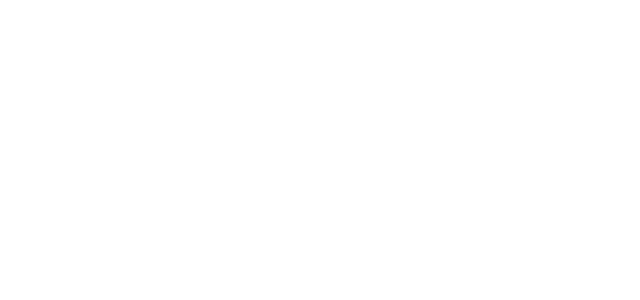
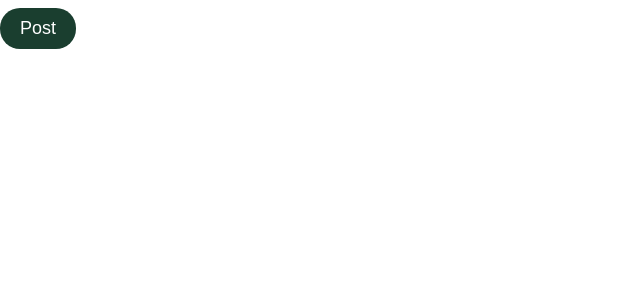
Before and after one commit to isba1/SWAP, a React (Create React App) app in the folder client/: page /post in a window 1280 px wide. Shown: the top 300 px of the page, without its empty margins (0-640 px from the left). Built offline with nearby package versions, Linux system fonts and the light colour scheme.

Commit message:
Fixed Post UI and Transition

```diff
--- a/client/src/App.js
+++ b/client/src/App.js
@@ -1,14 +1,14 @@
 import React from 'react';
 import { BrowserRouter as Router, Routes, Route } from 'react-router-dom';
 import Account from './Login/Account';
-import Post from "./PostUI/components/Post";
+import Post from "./PostUI/Post";
 
 function App() {
   return (
       <Router>
           <Routes>
               <Route path="/login" element={<Account/>} />
-              <Route path="/post" component={<Post/>} />
+              <Route path="/post" element={<Post/>} />
               {/* Add more routes as needed */}
           </Routes>
       </Router>
--- a/client/src/PostUI/components/DropdownMenu.js
+++ b/client/src/PostUI/components/DropdownMenu.js
@@ -1,5 +1,5 @@
 import React from 'react';
-import "../post.module.css"
+import "./Post.css"
 
 function DropdownMenu({selectedOption, setSelectedOption}) {
   const handleSelectChange = (e) => {
--- a/client/src/PostUI/components/FileUpload.js
+++ b/client/src/PostUI/components/FileUpload.js
@@ -1,5 +1,5 @@
 import React from 'react';
-import "../post.module.css";
+import "./Post.css";
 
 function FileUpload({toggle, close, selectedFiles, setSelectedFiles}) {
 
--- a/client/src/PostUI/components/Form.js
+++ b/client/src/PostUI/components/Form.js
@@ -1,5 +1,5 @@
 import React, { useState } from "react";
-import "../post.module.css"
+import "./Post.css"
 import DropdownMenu from "./DropdownMenu";
 
 const Form = ({toggle, setSelectedFiles}) =>{
@@ -13,9 +13,8 @@
         setProductName('');
         setDescription('');
         setCategory('');
+        toggle();
         setSelectedFiles([]);
-        toggle();
-        //AXIOS HERE
     }
 
     return(<div className="formcontainer">
```
Also changed, not shown: client/src/PostUI/Post.js (renamed from client/src/PostUI/components/Post.js, +4 -4 lines), client/src/PostUI/components/Post.css (renamed from client/src/PostUI/post.module.css).
